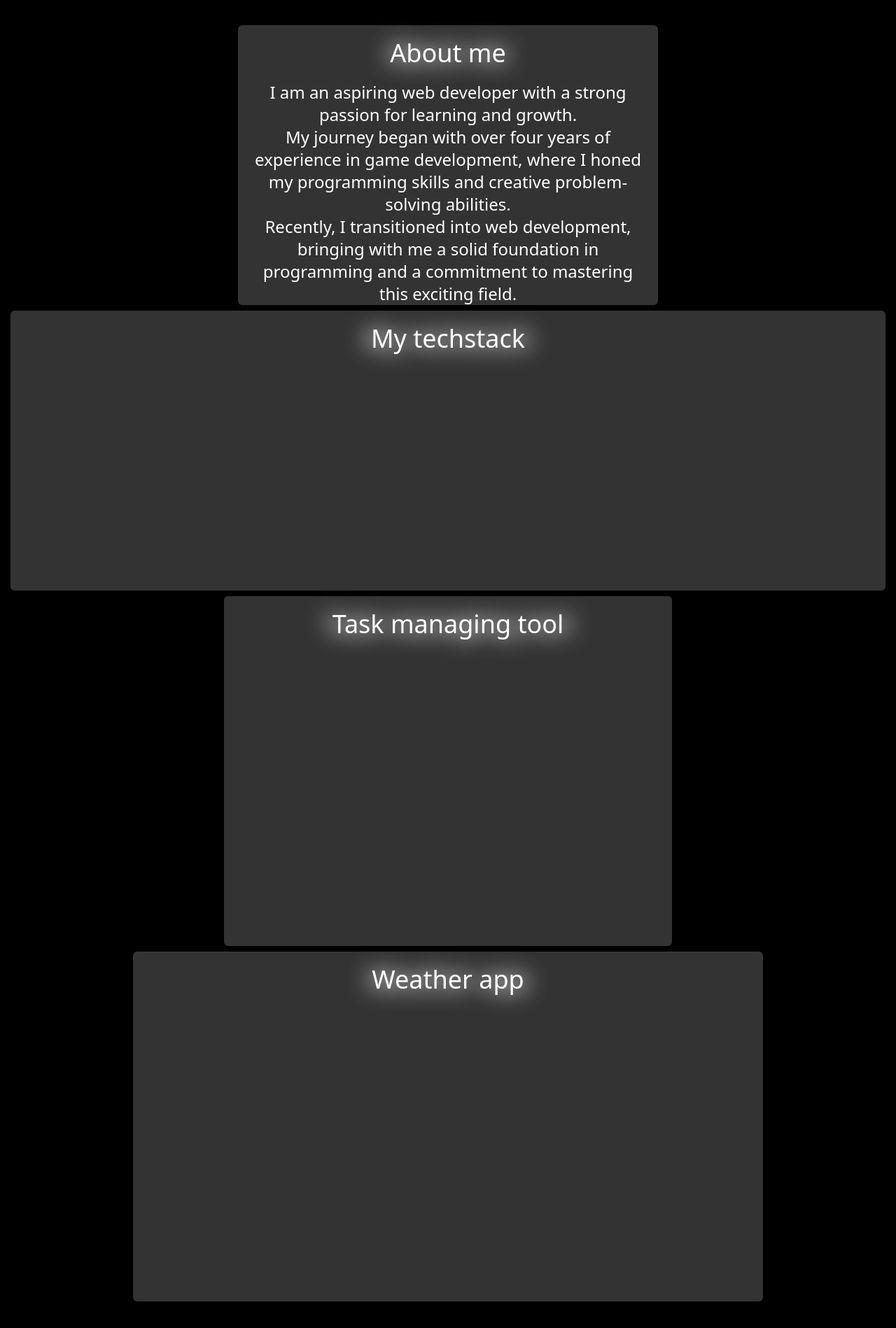
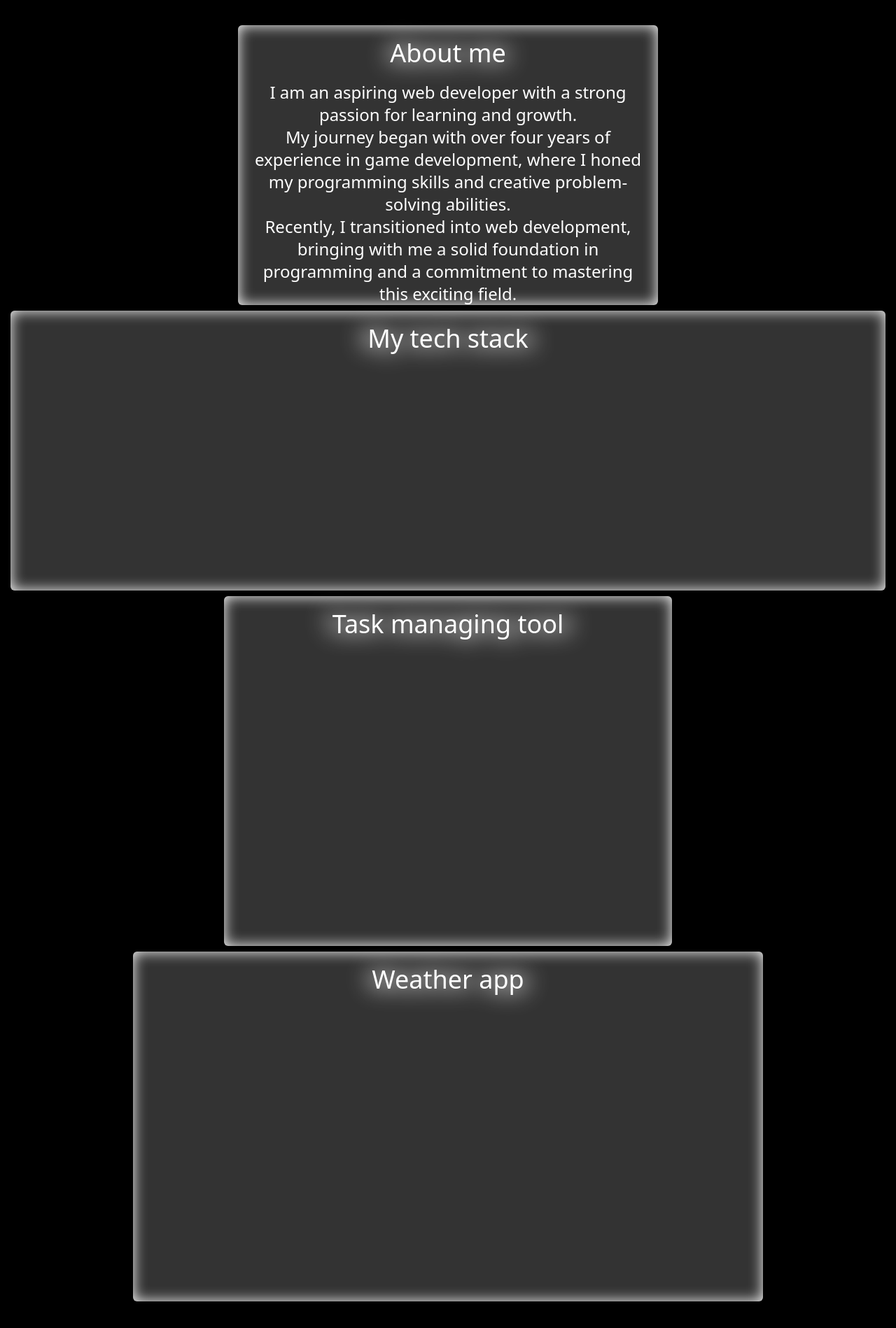
Before and after one commit to TodTheMatsu/Portfolio, a React (Vite) app: page / in a window 1280 px wide. Shown: the part 912-2810 px from the top of the page at 70% size. Built offline with nearby package versions, Linux system fonts and the light colour scheme; what @designbycode/tailwindcss-text-shadow would draw is missing.

Commit message:
style changes

```diff
--- a/src/App.jsx
+++ b/src/App.jsx
@@ -36,7 +36,7 @@ function App() {
           </motion.h1>
         </div>
         <div className="w-full flex flex-wrap items-center justify-center gap-2">
-          <div  className="w-[600px] h-[400px] bg-white rounded-md backdrop-blur-md bg-opacity-20">
+          <div  className="w-[600px] h-[400px] bg-white shadow-[inset_0_0_20px_rgba(0,0,0,0.6)] shadow-white rounded-md backdrop-blur-md bg-opacity-20">
             <h1 className='text-white font-sans font-thin mx-auto text-center w-full text-4xl mt-5 absolute'>About me</h1>
             <h1 className='text-white font-sans font-bold mx-auto text-center w-full text-4xl mt-5 blur-lg'>About me</h1>
             <p className='text-white font-sans px-5 font-thin mx-auto text-center w-full text-2xl mt-5'>I am an aspiring web developer with a strong passion for learning and growth.<br/>
@@ -44,16 +44,16 @@ function App() {
              Recently, I transitioned into web development, bringing with me a solid foundation in programming and a commitment to mastering this exciting field.
              </p>
           </div>
-          <div  className="w-[1250px] h-[400px] bg-white rounded-md backdrop-blur-md bg-opacity-20">
-            <h1 className='text-white font-sans font-thin mx-auto text-center w-full text-4xl mt-5 absolute'>My techstack</h1>
-            <h1 className='text-white font-sans font-bold mx-auto text-center w-full text-4xl mt-5 blur-lg'>My techstack</h1>
+          <div  className="w-[1250px] h-[400px] bg-white rounded-md backdrop-blur-md shadow-white shadow-[inset_0_0px_20px_rgba(0,0,0,0.6)] bg-opacity-20">
+            <h1 className='text-white font-sans font-thin mx-auto text-center w-full text-4xl mt-5 absolute'>My tech stack</h1>
+            <h1 className='text-white font-sans font-bold mx-auto text-center w-full text-4xl mt-5 blur-lg'>My tech stack</h1>
             <reactsvg />
           </div>
-          <div  className="w-1/2 h-[500px] bg-white rounded-md backdrop-blur-md bg-opacity-20">
+          <div  className="w-1/2 h-[500px] bg-white rounded-md backdrop-blur-md shadow-white shadow-[inset_0_0px_20px_rgba(0,0,0,0.6)] bg-opacity-20">
             <h1 className='text-white font-sans font-thin mx-auto text-center w-full text-4xl mt-5 absolute'>Task managing tool</h1>
             <h1 className='text-white font-sans font-bold mx-auto text-center w-full text-4xl mt-5 blur-lg'>Task managing tool</h1>
           </div>
-          <div  className="w-[900px] h-[500px] bg-white rounded-md backdrop-blur-md bg-opacity-20">
+          <div  className="w-[900px] h-[500px] bg-white rounded-md backdrop-blur-md shadow-white shadow-[inset_0_0px_20px_rgba(0,0,0,0.6)] bg-opacity-20">
             <h1 className='text-white font-sans font-thin mx-auto text-center w-full text-4xl mt-5 absolute'>Weather app</h1>
             <h1 className='text-white font-sans font-bold mx-auto text-center w-full text-4xl mt-5 blur-lg'>Weather app</h1>
           </div>
```
Also changed, not shown: src/index.css (line endings or trailing spaces).
